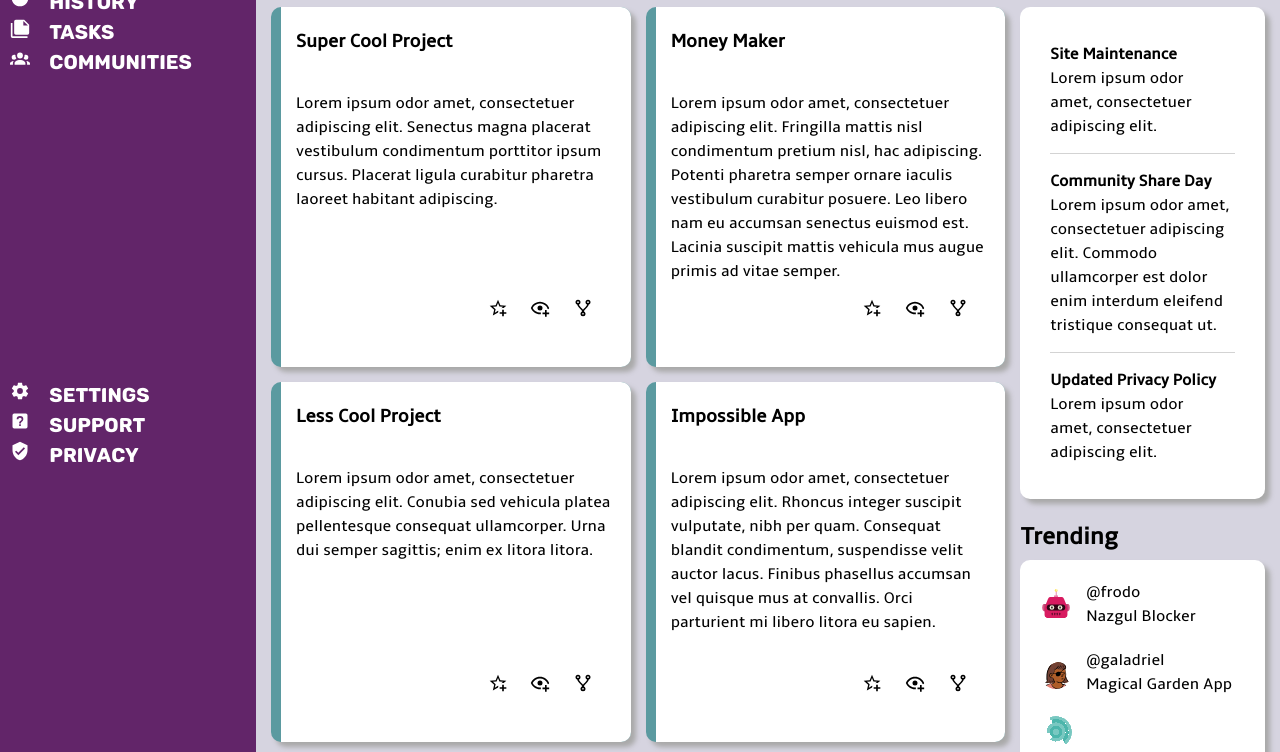
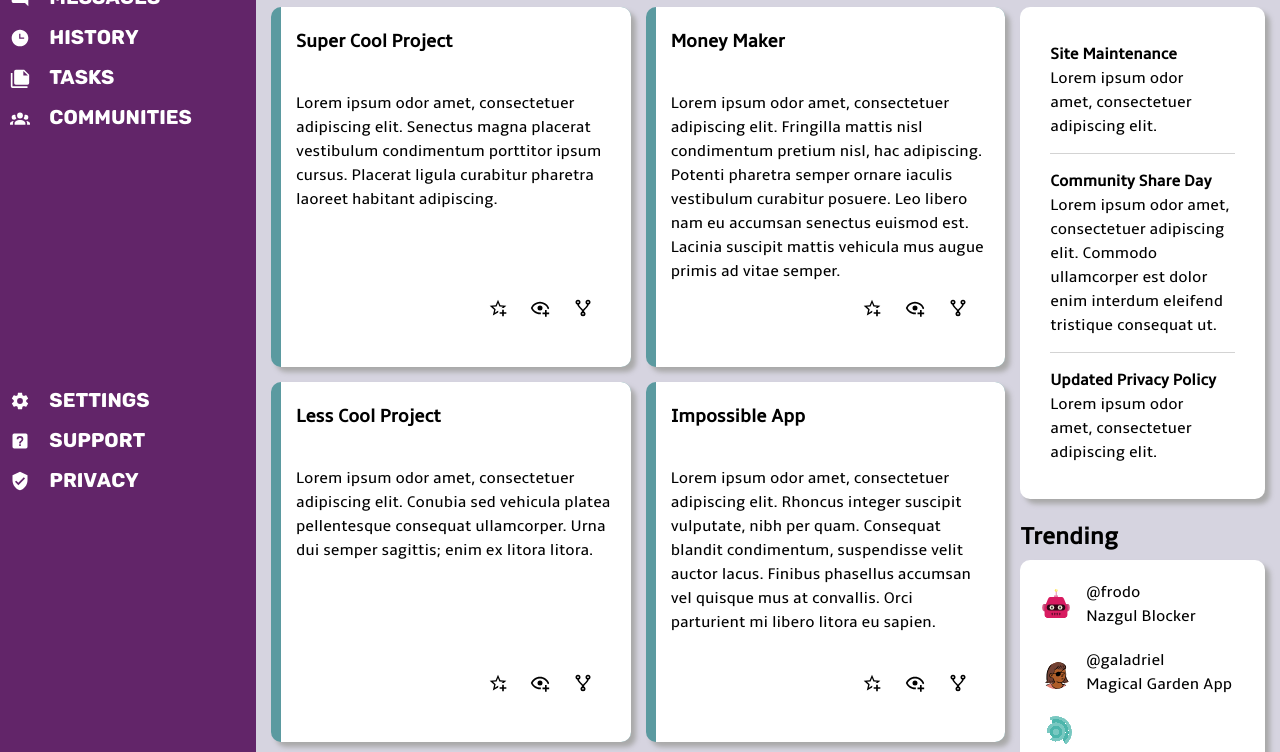
Before and after one commit to Liziloo/odin-dashboard, a plain HTML site: page index.html in a window 1280 px wide. Shown: the part 203-955 px from the top of the page. Drawn offline with Linux system fonts and the light colour scheme.

Commit message:
Change alignment and spacing on sidebar menu

```diff
--- a/styles.css
+++ b/styles.css
@@ -217,6 +217,8 @@ input[type="search"]:focus {
     font-size: 1.25rem;
     display: grid;
     grid-template-columns: 1fr 5fr;
+    line-height: 2;
+    align-items: center;
 }
 
 #main-menu, #settings-menu {
```
